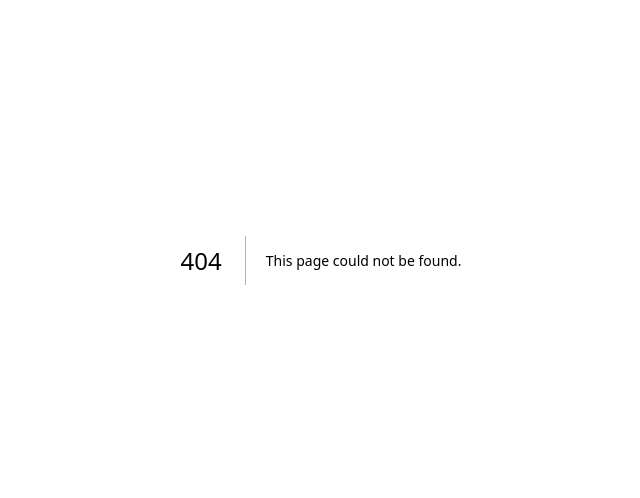
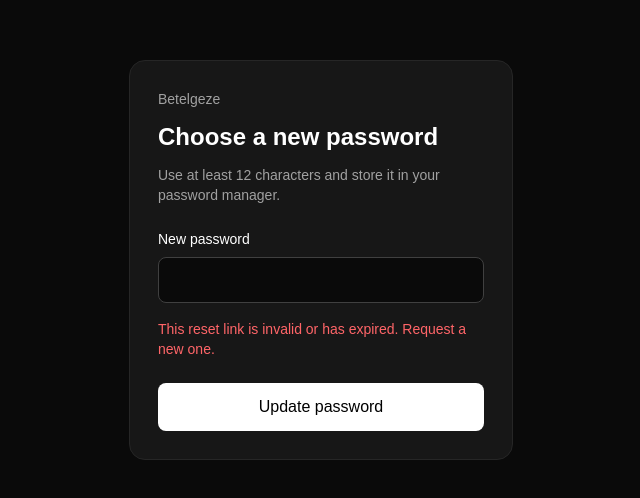
Before and after one commit to rf6swd6jt4-maker/betelgeze, a Next.js app: page /update-password in a window 1280 px wide. Before the commit this address had no page. Shown: the part 140-638 px from the top of the page, without its empty margins (319-959 px from the left). Built offline with nearby package versions, Linux system fonts and the light colour scheme; no server answers.

Commit message:
Add forgot password link to login page

```diff
--- /dev/null
+++ b/app/forgot-password/page.tsx
@@ -0,0 +1,33 @@
+"use client"
+
+import Link from "next/link"
+import { FormEvent, useState } from "react"
+import { createSupabaseBrowserClient } from "@/lib/supabase/browser"
+
+export default function ForgotPasswordPage() {
+    const [sent, setSent] = useState(false)
+    const [error, setError] = useState<string | null>(null)
+    const [loading, setLoading] = useState(false)
+
+    async function submit(event: FormEvent<HTMLFormElement>) {
+        event.preventDefault()
+        setLoading(true)
+        setError(null)
+        const email = String(new FormData(event.currentTarget).get("email") ?? "")
+            .trim()
+            .toLowerCase()
+        const supabase = createSupabaseBrowserClient()
+        const { error } = await supabase.auth.resetPasswordForEmail(email, {
+            redirectTo: `${window.location.origin}/update-password`,
+        })
+        if (error) {
+            setError(error.message)
+            setLoading(false)
+            return
+        }
+        setSent(true)
+        setLoading(false)
+    }
+
+    return <main className="flex min-h-screen items-center justify-center bg-neutral-950 px-6 text-white"><div className="w-full max-w-sm rounded-2xl border border-neutral-800 bg-neutral-900 p-7">{sent ? <><p className="text-sm text-neutral-400">Betelgeze</p><h1 className="mt-3 text-2xl font-semibold">Check your email</h1><p className="mt-3 text-neutral-300">If that account exists, we’ve sent a password-reset link.</p><Link href="/login" className="mt-6 inline-block text-sm text-neutral-300 underline">Back to login</Link></> : <form onSubmit={submit}><p className="text-sm text-neutral-400">Betelgeze</p><h1 className="mt-3 text-2xl font-semibold">Reset your password</h1><p className="mt-3 text-sm text-neutral-400">Enter the email address for your dashboard account.</p><label className="mt-6 block text-sm">Email<input name="email" type="email" required className="mt-2 w-full rounded-lg border border-neutral-700 bg-neutral-950 px-3 py-3" /></label>{error && <p className="mt-4 text-sm text-red-400">{error}</p>}<button disabled={loading} className="mt-6 w-full rounded-lg bg-white px-4 py-3 font-medium text-black disabled:opacity-50">{loading ? "Sending…" : "Send reset link"}</button><Link href="/login" className="mt-5 block text-sm text-neutral-300 underline">Back to login</Link></form>}</div></main>
+}
--- a/app/login/page.tsx
+++ b/app/login/page.tsx
@@ -29,5 +29,5 @@ export default function LoginPage() {
         router.refresh()
     }
 
-    return <main className="flex min-h-screen items-center justify-center bg-neutral-950 px-6 text-white"><form onSubmit={submit} className="w-full max-w-sm rounded-2xl border border-neutral-800 bg-neutral-900 p-7"><p className="text-sm text-neutral-400">Betelgeze</p><h1 className="mt-3 text-2xl font-semibold">Log in to your dashboard</h1><label className="mt-6 block text-sm">Email<input name="email" type="email" required className="mt-2 w-full rounded-lg border border-neutral-700 bg-neutral-950 px-3 py-3" /></label><label className="mt-4 block text-sm">Password<input name="password" type="password" required className="mt-2 w-full rounded-lg border border-neutral-700 bg-neutral-950 px-3 py-3" /></label>{error && <p className="mt-4 text-sm text-red-400">{error}</p>}<button disabled={loading} className="mt-6 w-full rounded-lg bg-white px-4 py-3 font-medium text-black disabled:opacity-50">{loading ? "Logging in…" : "Log in"}</button><p className="mt-5 text-sm text-neutral-400">New here? <Link className="text-white underline" href="/sign-up">Create a dashboard</Link></p></form></main>
+    return <main className="flex min-h-screen items-center justify-center bg-neutral-950 px-6 text-white"><form onSubmit={submit} className="w-full max-w-sm rounded-2xl border border-neutral-800 bg-neutral-900 p-7"><p className="text-sm text-neutral-400">Betelgeze</p><h1 className="mt-3 text-2xl font-semibold">Log in to your dashboard</h1><label className="mt-6 block text-sm">Email<input name="email" type="email" required className="mt-2 w-full rounded-lg border border-neutral-700 bg-neutral-950 px-3 py-3" /></label><label className="mt-4 block text-sm">Password<input name="password" type="password" required className="mt-2 w-full rounded-lg border border-neutral-700 bg-neutral-950 px-3 py-3" /></label><div className="mt-3 text-right"><Link className="text-sm text-neutral-300 underline" href="/forgot-password">Forgot password?</Link></div>{error && <p className="mt-4 text-sm text-red-400">{error}</p>}<button disabled={loading} className="mt-6 w-full rounded-lg bg-white px-4 py-3 font-medium text-black disabled:opacity-50">{loading ? "Logging in…" : "Log in"}</button><p className="mt-5 text-sm text-neutral-400">New here? <Link className="text-white underline" href="/sign-up">Create a dashboard</Link></p></form></main>
 }
--- /dev/null
+++ b/app/update-password/page.tsx
@@ -0,0 +1,39 @@
+"use client"
+
+import { FormEvent, useEffect, useState } from "react"
+import { useRouter } from "next/navigation"
+import { createSupabaseBrowserClient } from "@/lib/supabase/browser"
+
+export default function UpdatePasswordPage() {
+    const router = useRouter()
+    const [ready, setReady] = useState(false)
+    const [error, setError] = useState<string | null>(null)
+    const [loading, setLoading] = useState(false)
+
+    useEffect(() => {
+        const supabase = createSupabaseBrowserClient()
+        void supabase.auth.getUser().then(({ data }) => {
+            if (!data.user) setError("This reset link is invalid or has expired. Request a new one.")
+            setReady(true)
+        })
+    }, [])
+
+    async function submit(event: FormEvent<HTMLFormElement>) {
+        event.preventDefault()
+        const password = String(new FormData(event.currentTarget).get("password") ?? "")
+        setLoading(true)
+        setError(null)
+        const supabase = createSupabaseBrowserClient()
+        const { error } = await supabase.auth.updateUser({ password })
+        if (error) {
+            setError(error.message)
+            setLoading(false)
+            return
+        }
+        await supabase.auth.signOut()
+        router.replace("/login?passwordReset=1")
+        router.refresh()
+    }
+
+    return <main className="flex min-h-screen items-center justify-center bg-neutral-950 px-6 text-white"><form onSubmit={submit} className="w-full max-w-sm rounded-2xl border border-neutral-800 bg-neutral-900 p-7"><p className="text-sm text-neutral-400">Betelgeze</p><h1 className="mt-3 text-2xl font-semibold">Choose a new password</h1><p className="mt-3 text-sm text-neutral-400">Use at least 12 characters and store it in your password manager.</p><label className="mt-6 block text-sm">New password<input name="password" type="password" minLength={12} required disabled={!ready || loading} className="mt-2 w-full rounded-lg border border-neutral-700 bg-neutral-950 px-3 py-3 disabled:opacity-50" /></label>{error && <p className="mt-4 text-sm text-red-400">{error}</p>}<button disabled={!ready || loading} className="mt-6 w-full rounded-lg bg-white px-4 py-3 font-medium text-black disabled:opacity-50">{loading ? "Updating…" : "Update password"}</button></form></main>
+}
```
